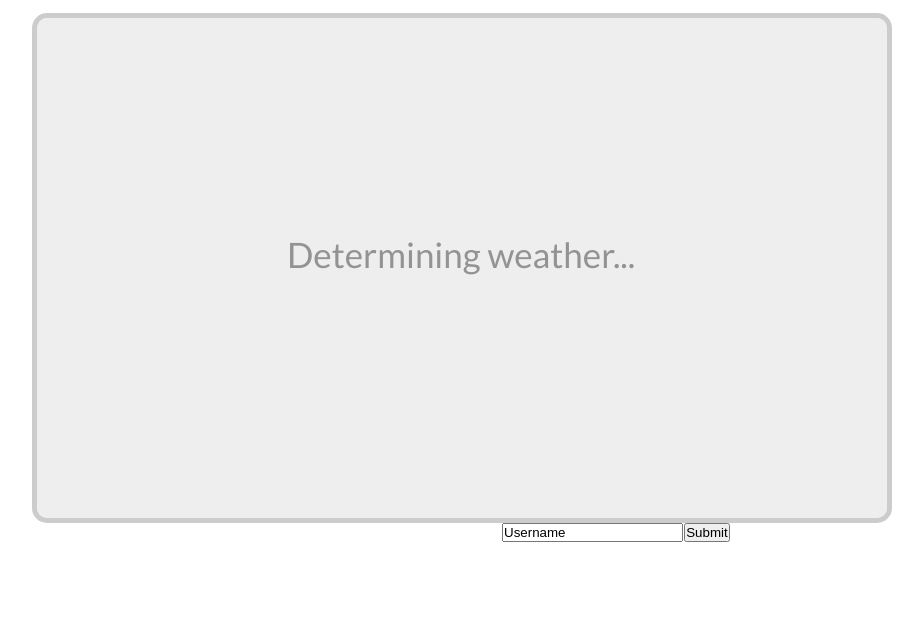
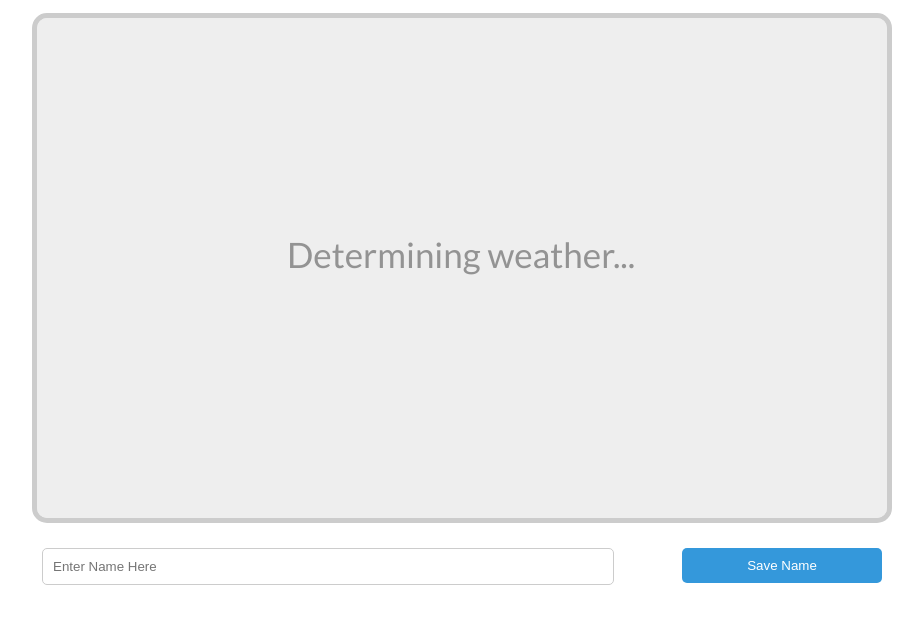
Before and after one commit to shaydewael/weatherman, a website: page public/index.html in a window 1280 px wide. Shown: the part 111-734 px from the top of the page, without its empty margins (178-1101 px from the left). Drawn offline with nearby package versions, Linux system fonts and the light colour scheme.

Commit message:
finishing up

```diff
--- a/public/index.html
+++ b/public/index.html
@@ -33,8 +33,13 @@
       <div class="clear"></div>
     </div>
     <canvas width="850px" height="500px" id="weatherman"></canvas>
-    <input id="Username" type="text" name="Username" value="Username" style="margin-left: 680px;">
-    <input type="submit" value="Submit">
+    <div class="clear"></div>
+
+    <div id="user-info">
+    <input id="Username" type="text" name="Username" placeholder="Enter Name Here">
+    <input onclick="setUser()" class="submit" type="submit" value="Save Name">
+    </div>
+
   </body>
 
 
--- a/public/scripts/main.js
+++ b/public/scripts/main.js
@@ -1,4 +1,5 @@
 var setLocation;
+var setUser;
 
 (function() {
   "use strict";
@@ -12,12 +13,20 @@ var setLocation;
   var gLongitude;
   var locationSet = 0;
   var checkLocation;
+  var user = {};
 
   setLocation = function(lat,long) {
     gLatitude = lat.toString();;
     gLongitude = long.toString();;
     locationSet = 1;
   }
+
+  setUser = function() {
+    if (document.getElementById('Username').value) {
+      user.username = document.getElementById('Username').value;
+    }
+  }
+
   var coin = {
     radius: 20,
     y: 400,
@@ -440,14 +449,10 @@ var setLocation;
     },
     stopLoop: function() {
       clearInterval(this.interval);
-
-      // TODO: Get username
-
-      var user = {};
-      user.username = 'sample';
-
-     // document.getElementById('Username').value;
-      console.log('USERNAME ' + user.username);
+      if (!user.username) {
+        user.username = 'unnamed weatherman';
+      }
+        console.log('USERNAME: ' + user.username);
         user.score = WeatherMan.score;
         try {
           $.ajax({
@@ -460,14 +465,15 @@ var setLocation;
               console.log('Posted Score to database.');
               console.log(result);
           // TODO: Display results nicely
-            WeatherMan.ctx.fillText("High Scores", 75, 100);
+          WeatherMan.ctx.font = " 20px 'Lato'";
+          WeatherMan.ctx.fillText("High Scores", 120, 100);
           WeatherMan.ctx.beginPath();
           WeatherMan.ctx.moveTo(25,110);
           WeatherMan.ctx.lineTo(300, 110);
           WeatherMan.ctx.stroke();
           WeatherMan.ctx.closePath();
           for (var i = 0; i < 5; i++) {
-                WeatherMan.ctx.fillText(result.data[i].USERNAME + ": " +result.data[i].SCORE, 75, 160 + 60*i);
+            WeatherMan.ctx.fillText(result.data[i].USERNAME + ": " +result.data[i].SCORE, 120, 160 + 50*i);
           }
         }
       });
--- a/public/stylesheets/style.css
+++ b/public/stylesheets/style.css
@@ -43,11 +43,33 @@ h1 {
 .clear {
 	clear: both;
 }
-input.username {
+#user-info {
 	width: 840px;
+	margin: 25px auto;
+}
+input#Username {
+	outline: 0;
+	width: 550px;
 	display: block;
-	margin: 30px auto;
-	padding: 10px 0;
+	padding: 10px;
+	border: 1px solid #CCC;
+	border-radius: 5px;
+	color: #939393;
+	float: left;
+}
+input.submit {
+	width: 200px;
+	float: right;
+	padding: 10px;
+	background-color: #3498db;
+	color: white;
+	border: 0;
+	border-radius: 5px;
+}
+input.submit:hover {
+	background-color: #CCC;
+	color: #939393;
+	cursor: pointer;
 }
 canvas {
 	width: 850px;
```
Lines whose indentation alone changed are shown as unchanged.
